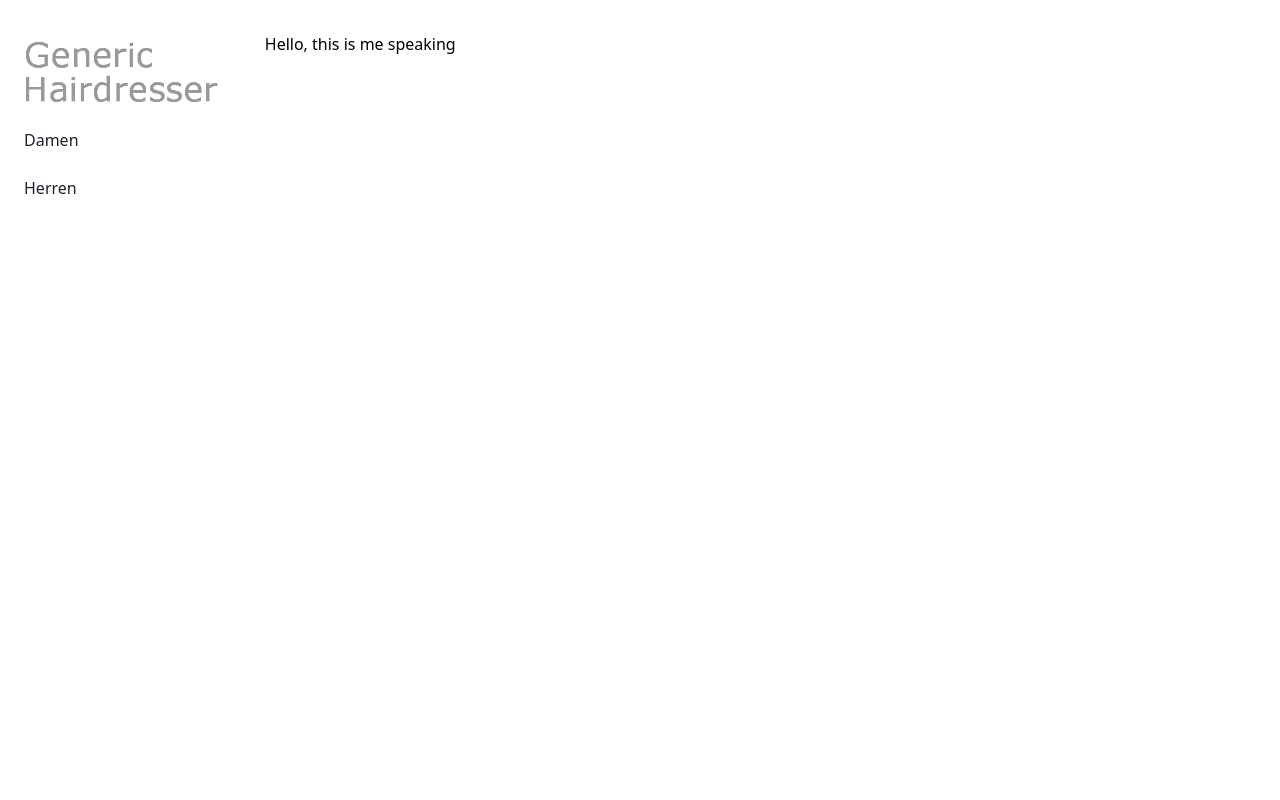
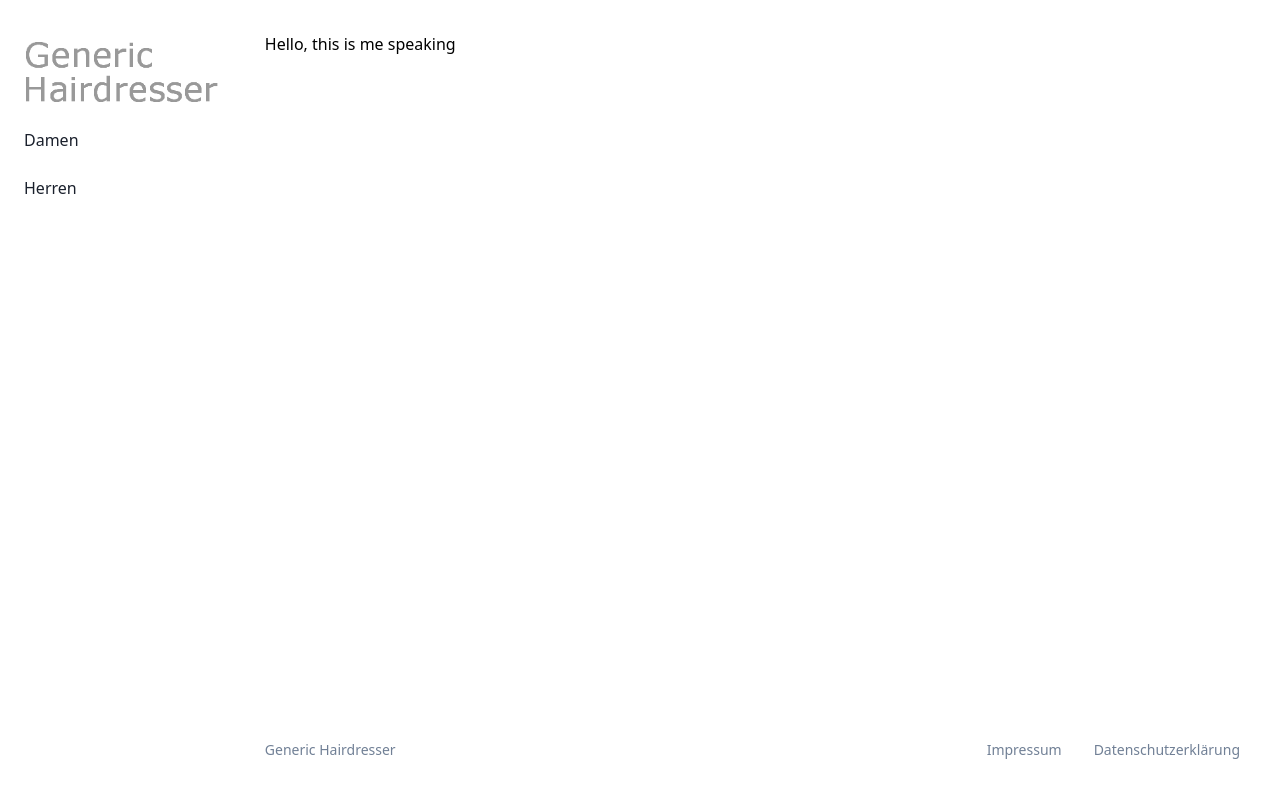
Before and after one commit to laurenzfg/generic-hairdresser, a Gatsby site: page / in a window 1280 px wide. Built offline with nearby package versions, Linux system fonts and the light colour scheme; Gatsby itself is replaced by a stand-in of ours.

Commit message:
Stub Footer

```diff
--- /dev/null
+++ b/src/components/footer.js
@@ -0,0 +1,25 @@
+import React from "react"
+
+export default function Footer() {
+	return (
+    <div class="flex flex-row text-gray-600 text-xs md:text-sm">
+      <div class="flex-grow my-2">
+        {/*This couold be a link back home. We also need to read that from config*/}
+        <p>Generic Hairdresser</p>
+      </div>
+      <div>
+        {/* FOR every legal item (footer nav)*/}
+        <div
+          class="width-auto inline-block mr-4 md:mr-6 lg:mr-8 my-2 hover:text-gray-900"
+        >
+          <p>Impressum</p>
+        </div>
+        <div
+          class="width-auto inline-block mr-4 md:mr-6 lg:mr-8 my-2 hover:text-gray-900"
+        >
+          <p>Datenschutzerklärung</p>
+        </div>
+      </div>
+    </div>
+	)
+}
--- a/src/components/layout.js
+++ b/src/components/layout.js
@@ -1,5 +1,6 @@
 import React from "react"
 import MainMenu from "./mainmenu.js"
+import Footer from "./footer.js"
 
 export default function Layout({ children }) {
   return (
@@ -14,6 +15,12 @@ export default function Layout({ children }) {
           {children}
         </div>
       </div>
+      <div v-if="!showMenu" class="md:flex mt-1 pb-4 sm:pb-6 md:pb-8">
+        <div class="hidden md:block w-1/5 mr-1 flex-shrink-0"></div>
+        <div class="bg-white w-full md:w-4/5 rounded">
+          <Footer />
+        </div>
+      </div>
     </div>
   )
 }
```
